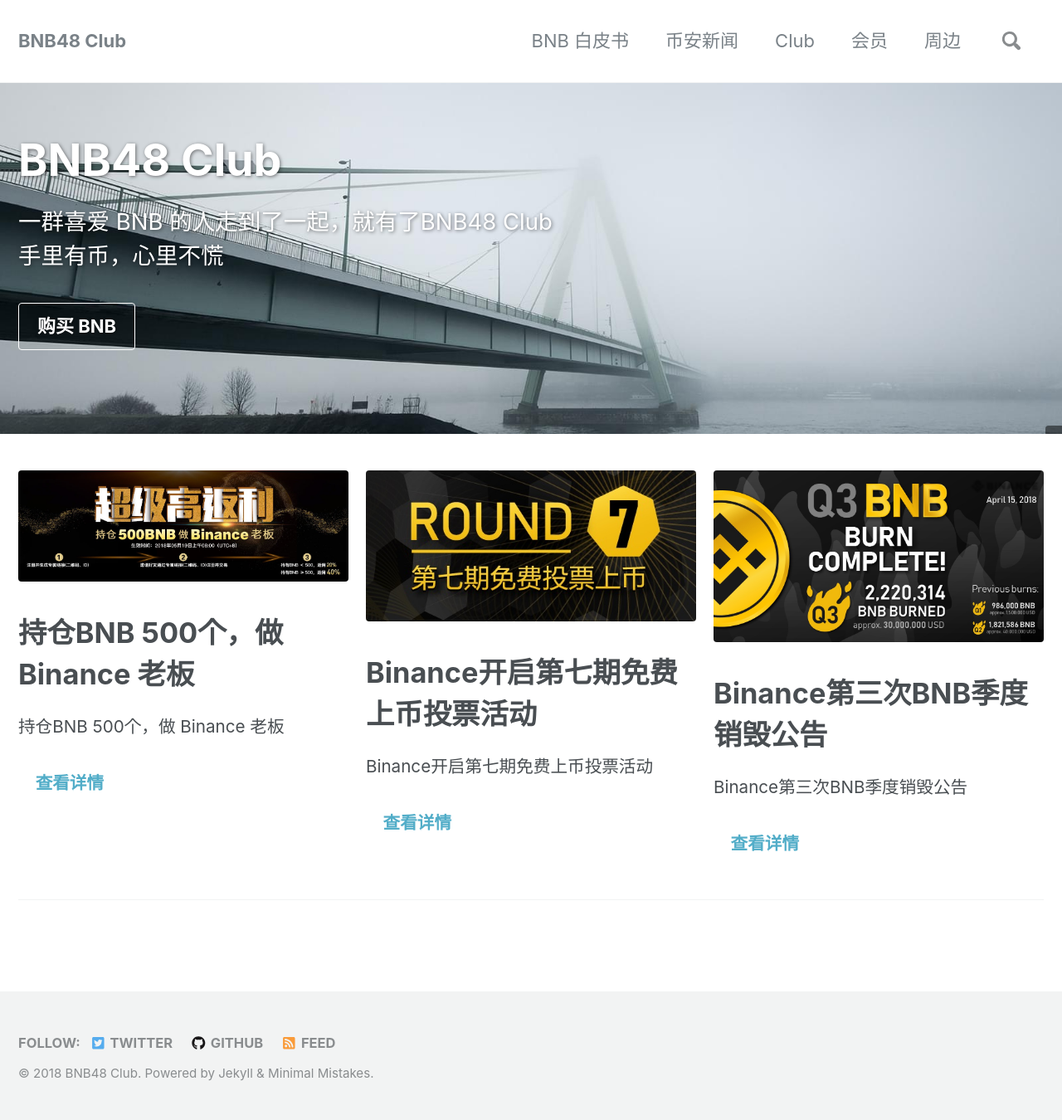
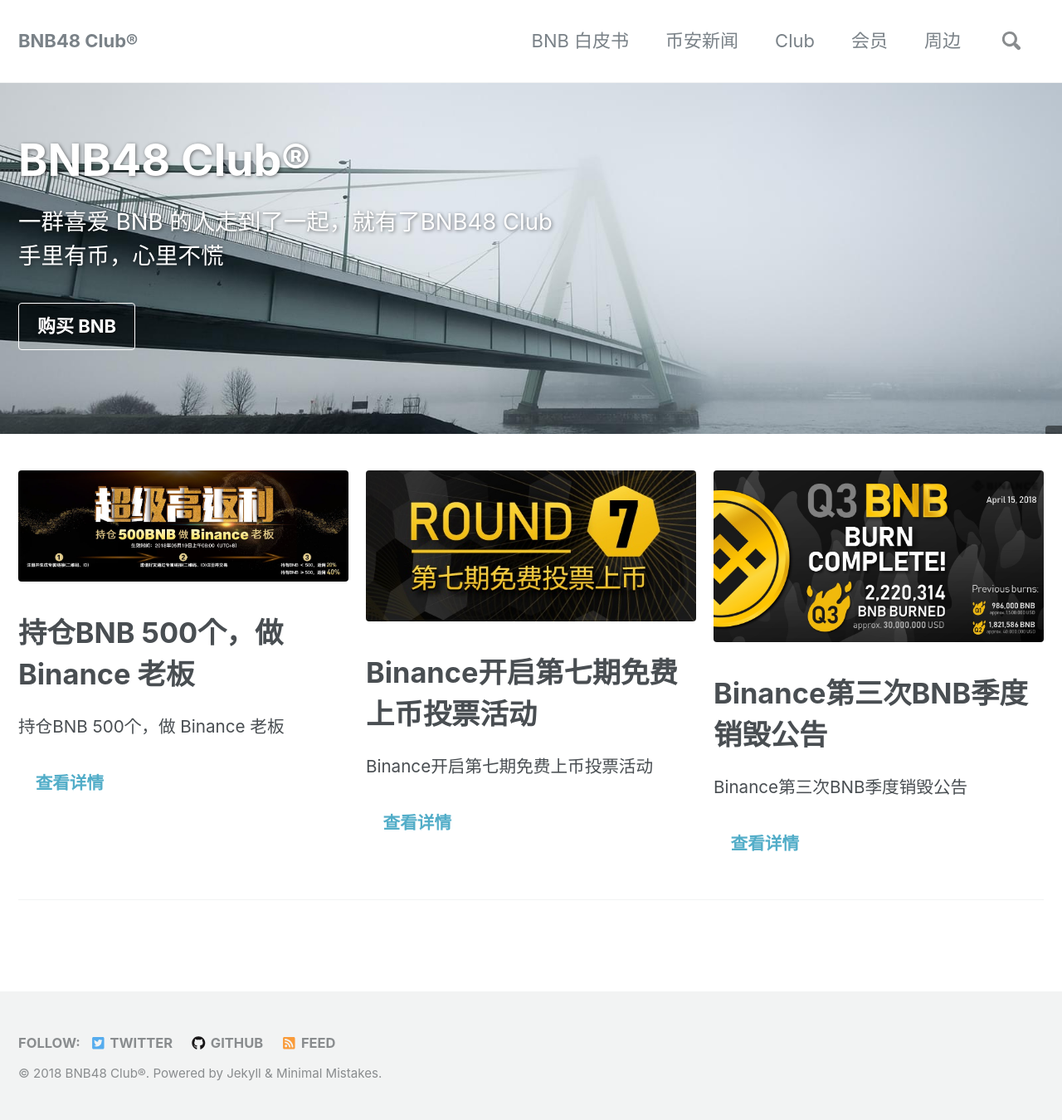
Before and after one commit to 48Club/BNB48Club.github.io, a Jekyll site: the page built from _pages/home.md, in a window 1280 px wide. Shown: the whole page at 83% size. Built offline with Jekyll 4.4.1, drawn with Linux system fonts in a browser that asks for light colours; nearby versions of some CDN libraries; comment, search, counter and statistics services are not loaded; a style sheet for code colours, icons or effects is not loaded; part of the change alters nothing that is shown.

```diff
--- a/_config.yml
+++ b/_config.yml
@@ -7,10 +7,10 @@
 
 # Site Settings
 locale                   : "en-US"
-title                    : "BNB48 Club"
+title                    : "BNB48 Club®"
 title_separator          : "-"
-name                     : &name "BNB48 Club"
-description              : &description "币安币爱好者俱乐部"
+name                     : &name "BNB48 Club®"
+description              : &description "1BNB=48BTC"
 url                      : # the base hostname & protocol for your site e.g. "https://mmistakes.github.io"
 baseurl                  : # the subpath of your site, e.g. "/blog"
 repository               : ""
@@ -276,7 +276,7 @@ whitelist:
 analytics:
   provider               : "google" # false (default), "google", "google-universal", "custom"
   google:
-    tracking_id          : UA-90028529-6
+    tracking_id          : UA-7775862-7
 
 # Archives
 #  Type
```
